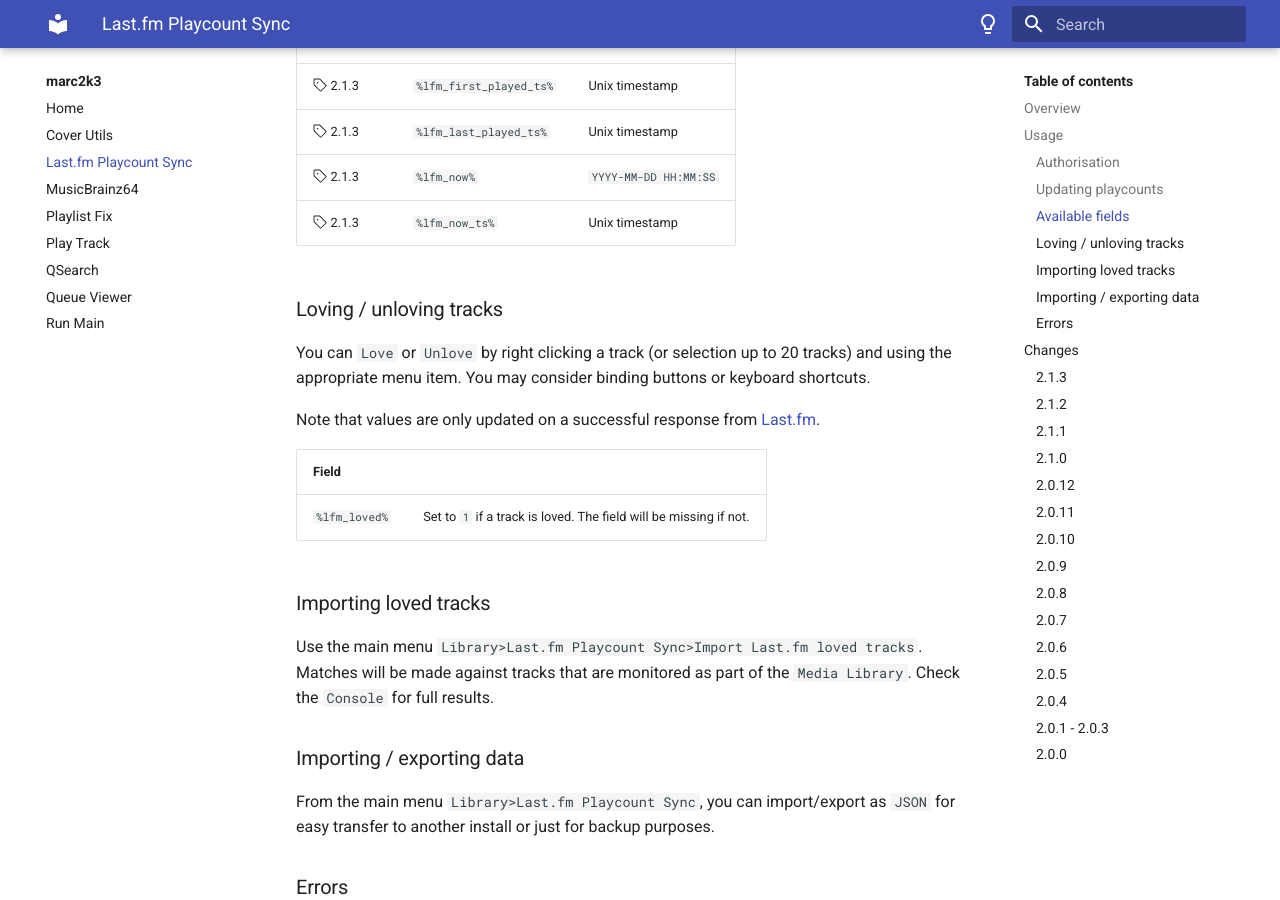
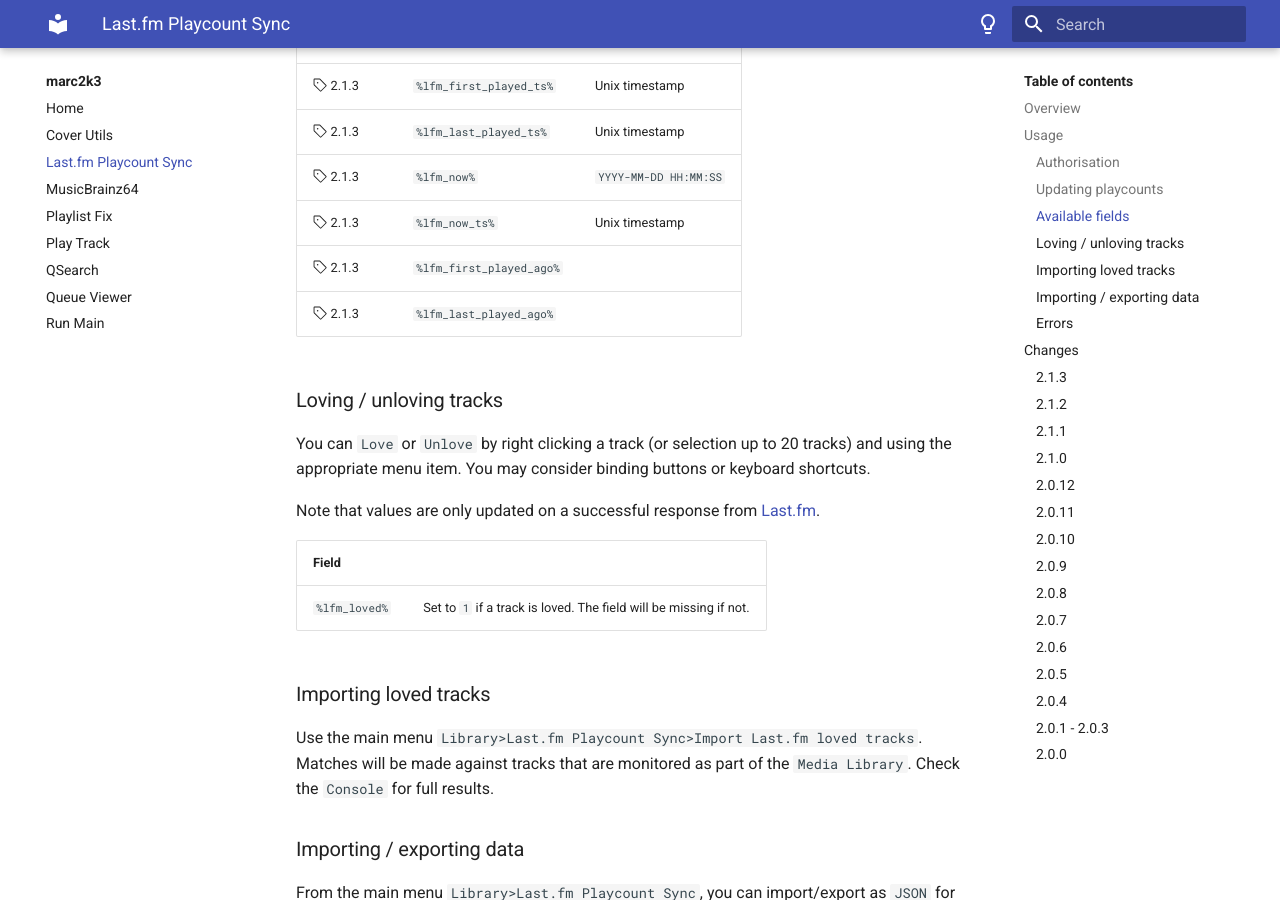
Before and after one commit to marc2k3/marc2k3.github.io, an MkDocs documentation site: the page built from docs/component/lastfm-playcount-sync.md, in a window 1280 px wide and 900 px high, scrolled down 3240 px. Built offline with MkDocs 1.6.1 and Material for MkDocs 9.7.7, drawn with Linux system fonts in a browser that asks for light colours.

Commit message:
Update lastfm-playcount-sync.md

```diff
--- a/docs/component/lastfm-playcount-sync.md
+++ b/docs/component/lastfm-playcount-sync.md
@@ -77,6 +77,8 @@
 |:octicons-tag-24: 2.1.3|`%lfm_last_played_ts%`|Unix timestamp|
 |:octicons-tag-24: 2.1.3|`%lfm_now%`|`YYYY-MM-DD HH:MM:SS`|
 |:octicons-tag-24: 2.1.3|`%lfm_now_ts%`|Unix timestamp|
+|:octicons-tag-24: 2.1.3|`%lfm_first_played_ago%`||
+|:octicons-tag-24: 2.1.3|`%lfm_last_played_ago%`||
 
 ### Loving / unloving tracks
 You can `Love` or `Unlove` by right clicking a track (or selection up to 20 tracks)
```
